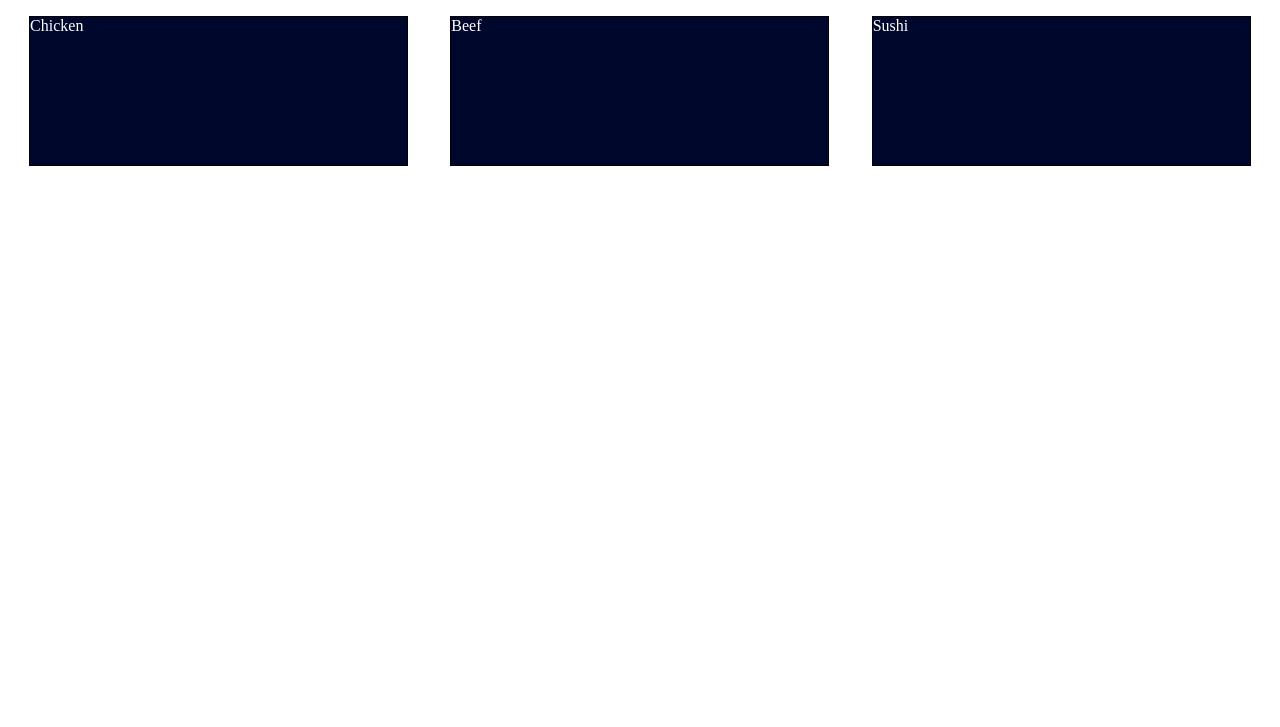
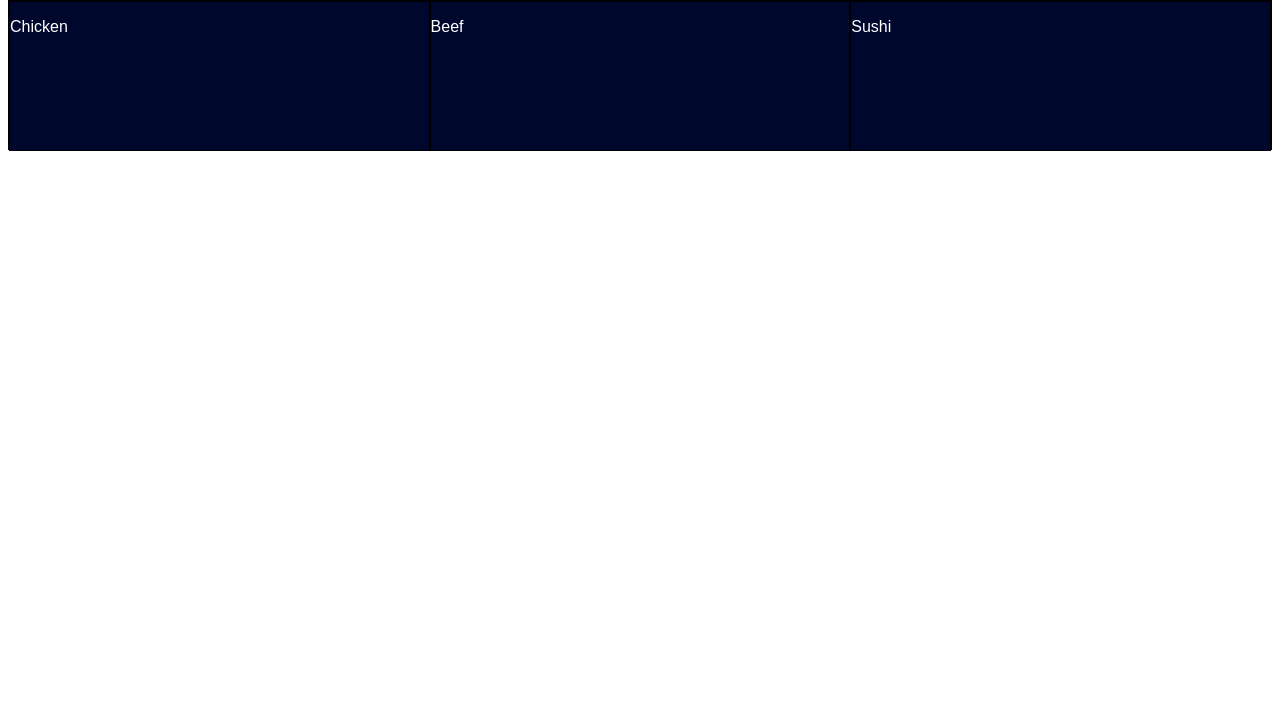
Before and after one commit to kimbolly/mod2-solution, a plain HTML site: page index.html in a window 1280 px wide. Shown: the part 73-800 px from the top of the page. Drawn offline with Linux system fonts and the light colour scheme.

Commit message:
whacky idea

```diff
--- a/css/styles.css
+++ b/css/styles.css
@@ -5,15 +5,19 @@ h1 {
   margin-bottom: 15px;
 }
 
-p {
-  border: 1px solid black;
+div {
+	border: 1px solid black;
   background-color: #00072D;
   width: 90%;
   height: 150px;
   margin-right: auto;
   margin-left: auto;
-  font-family: Tacoma;
+  font-family: Arial;
   color: white;
+}
+
+p {
+
 }
 
 /* Simple Responsive Framework. */
```
